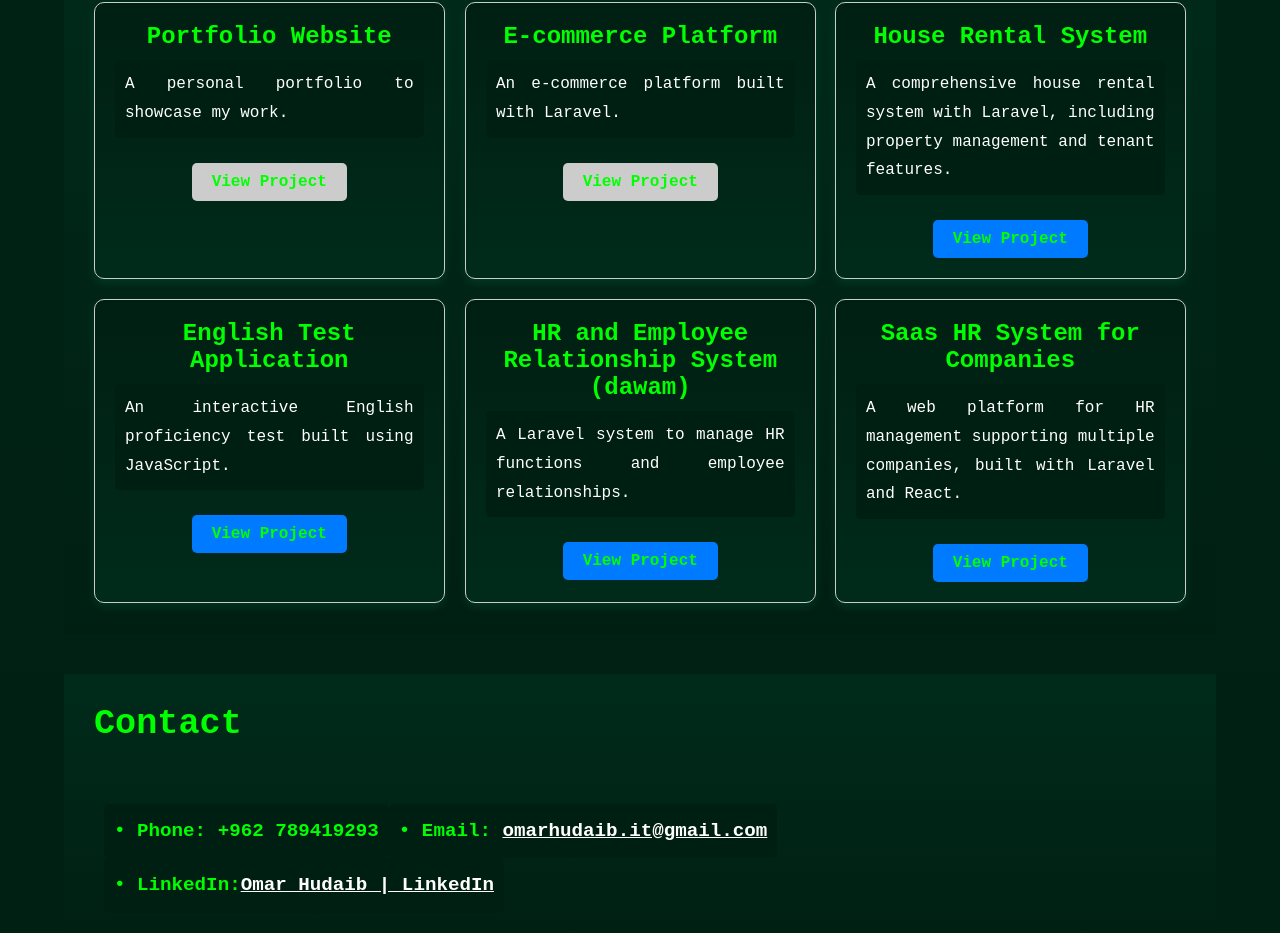
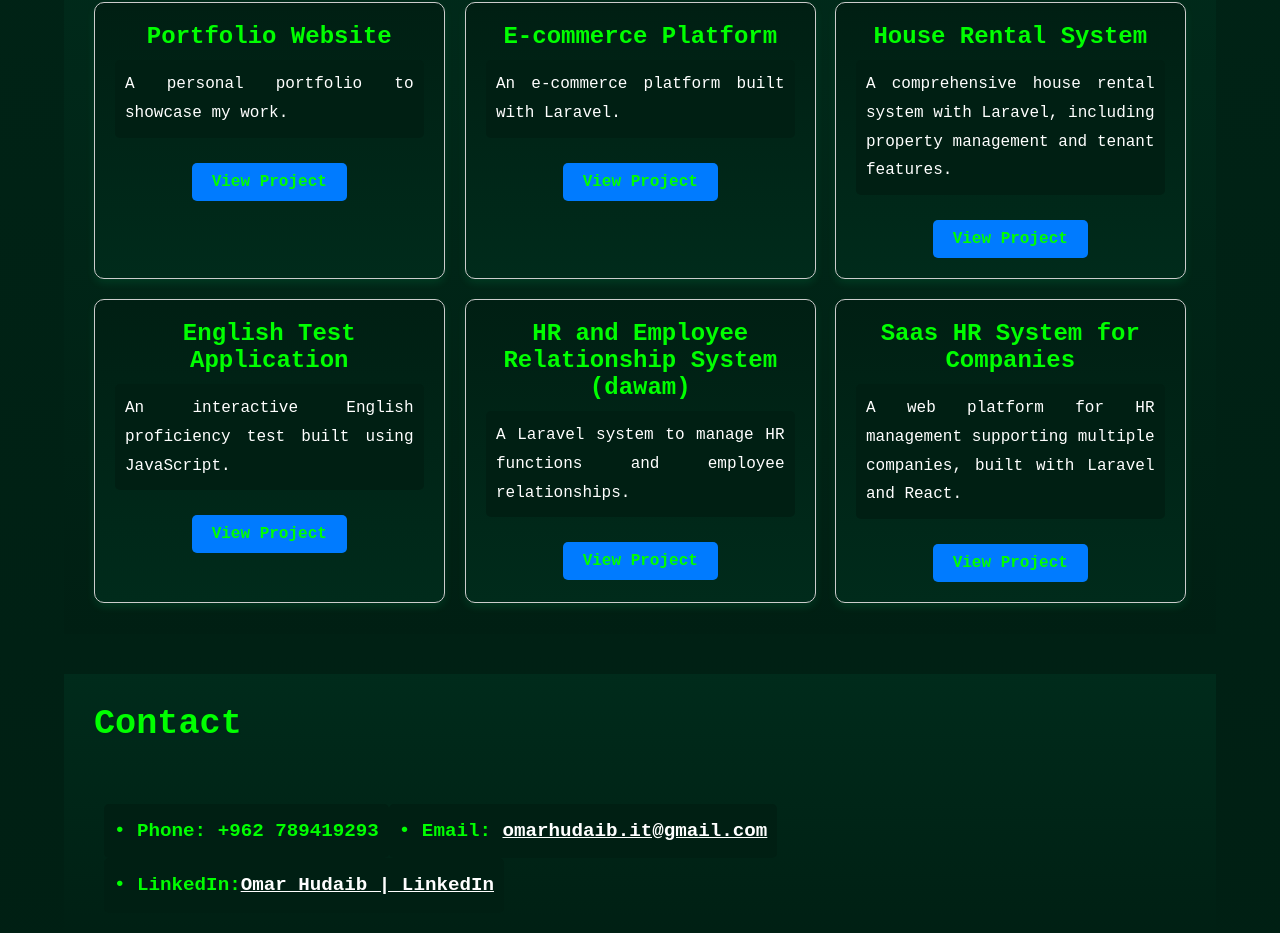
Before and after one commit to Omarhudaib/my-portfolio, a React (Create React App) app: page / in a window 1280 px wide. Shown: the part 2551-3484 px from the top of the page. Built offline with nearby package versions, Linux system fonts and the light colour scheme.

Commit message:
Update App.css

```diff
--- a/src/App.css
+++ b/src/App.css
@@ -1,5 +1,10 @@
 
-.project-grid {
+/* Global Styles */
+* {
+  font-family: 'Courier New', monospace;
+  margin: 0;
+  padding: 0;
+  box-sizing: border-box;.project-grid {
   display: grid;
   grid-template-columns: repeat(auto-fill, minmax(300px, 1fr));
   gap: 20px;
@@ -22,16 +27,7 @@
   border-radius: 5px;
 }
 
-.project-link.disabled {
-  background-color: #ccc;
-  cursor: not-allowed;
-}
-/* Global Styles */
-* {
-  font-family: 'Courier New', monospace;
-  margin: 0;
-  padding: 0;
-  box-sizing: border-box;
+
 }
 
 .app-container {
```
